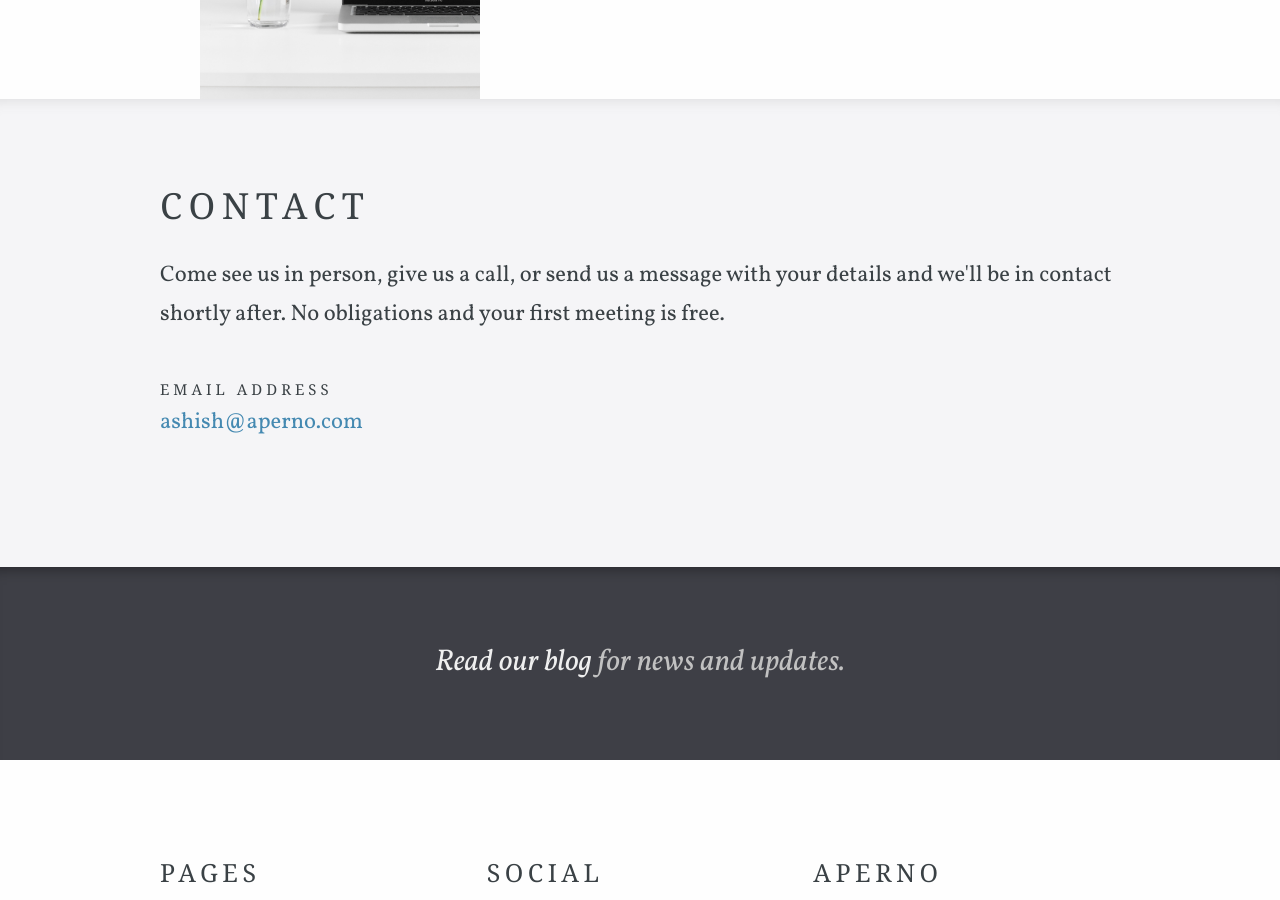
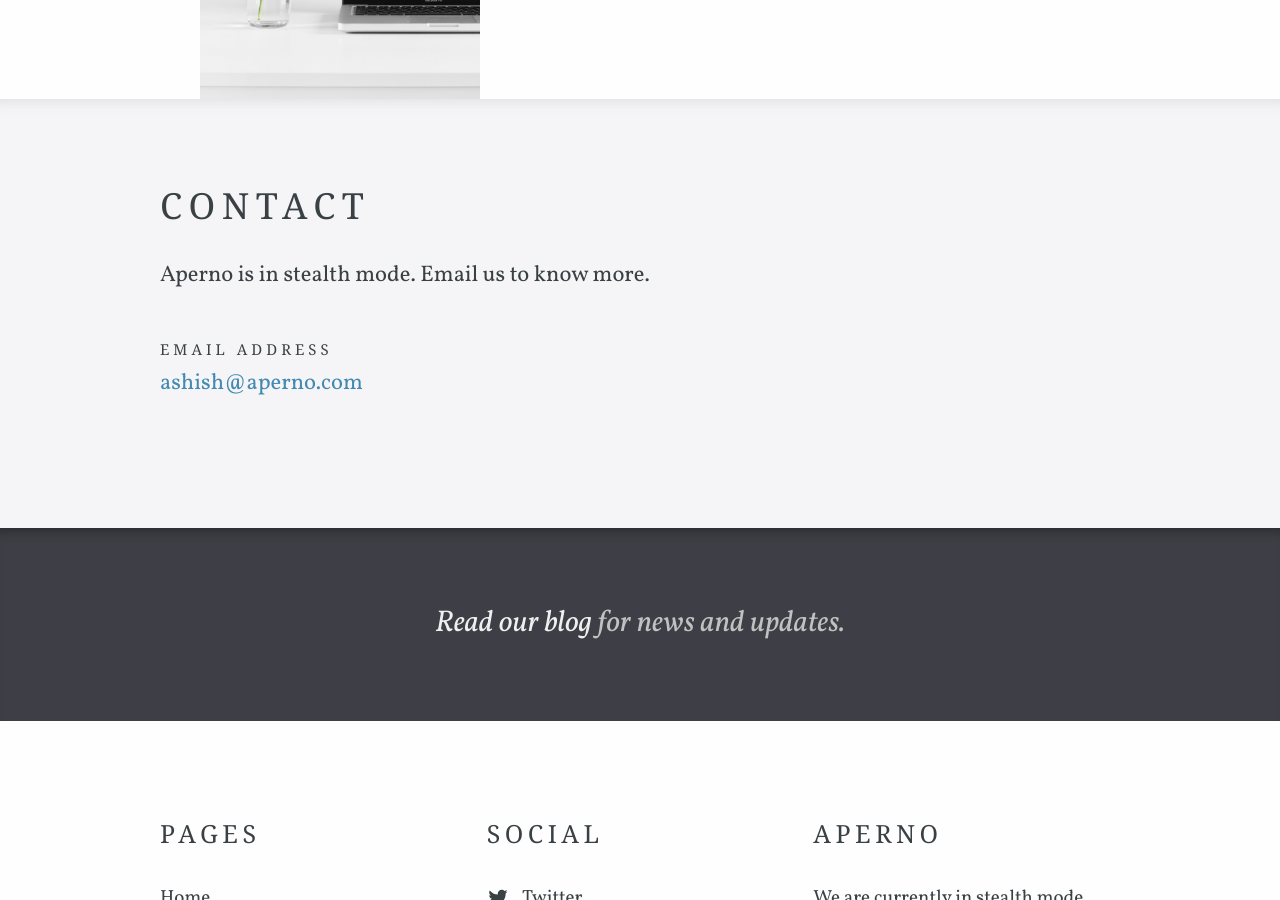
Before and after one commit to apernohq/backupsite, a Jekyll site: the page built from contact.html, in a window 1280 px wide and 900 px high, scrolled down 321 px. Built offline with Jekyll 4.4.1, drawn with Linux system fonts in a browser that asks for light colours; some web fonts are replaced.

Commit message:
Update contact.html

```diff
--- a/contact.html
+++ b/contact.html
@@ -12,7 +12,7 @@
 ---
 
 <p class="editable">
-	Come see us in person, give us a call, or send us a message with your details and we'll be in contact shortly after. No obligations and your first meeting is free.
+	Aperno is in stealth mode. Email us to know more.
 </p>
 
 <div class="columns">
```
